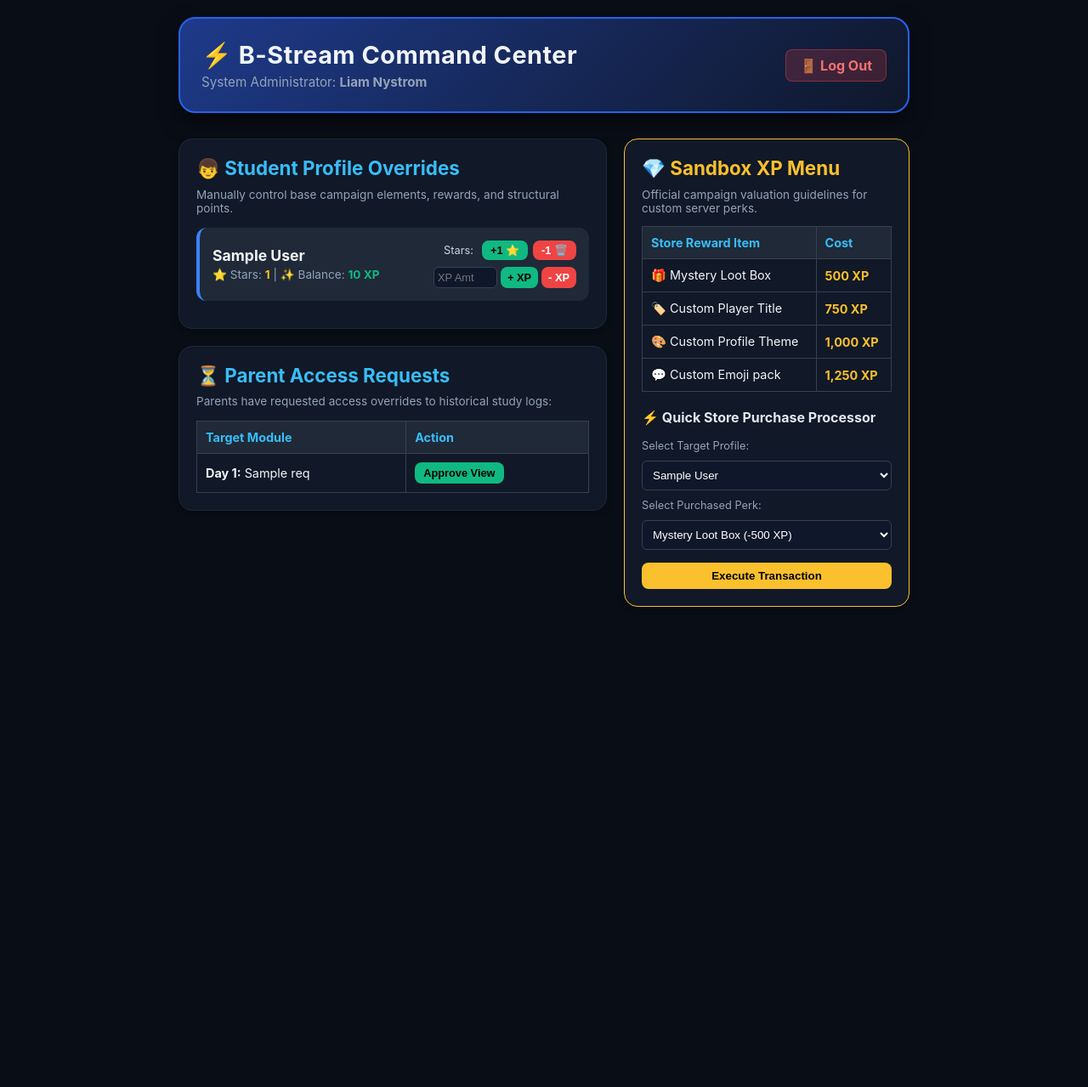
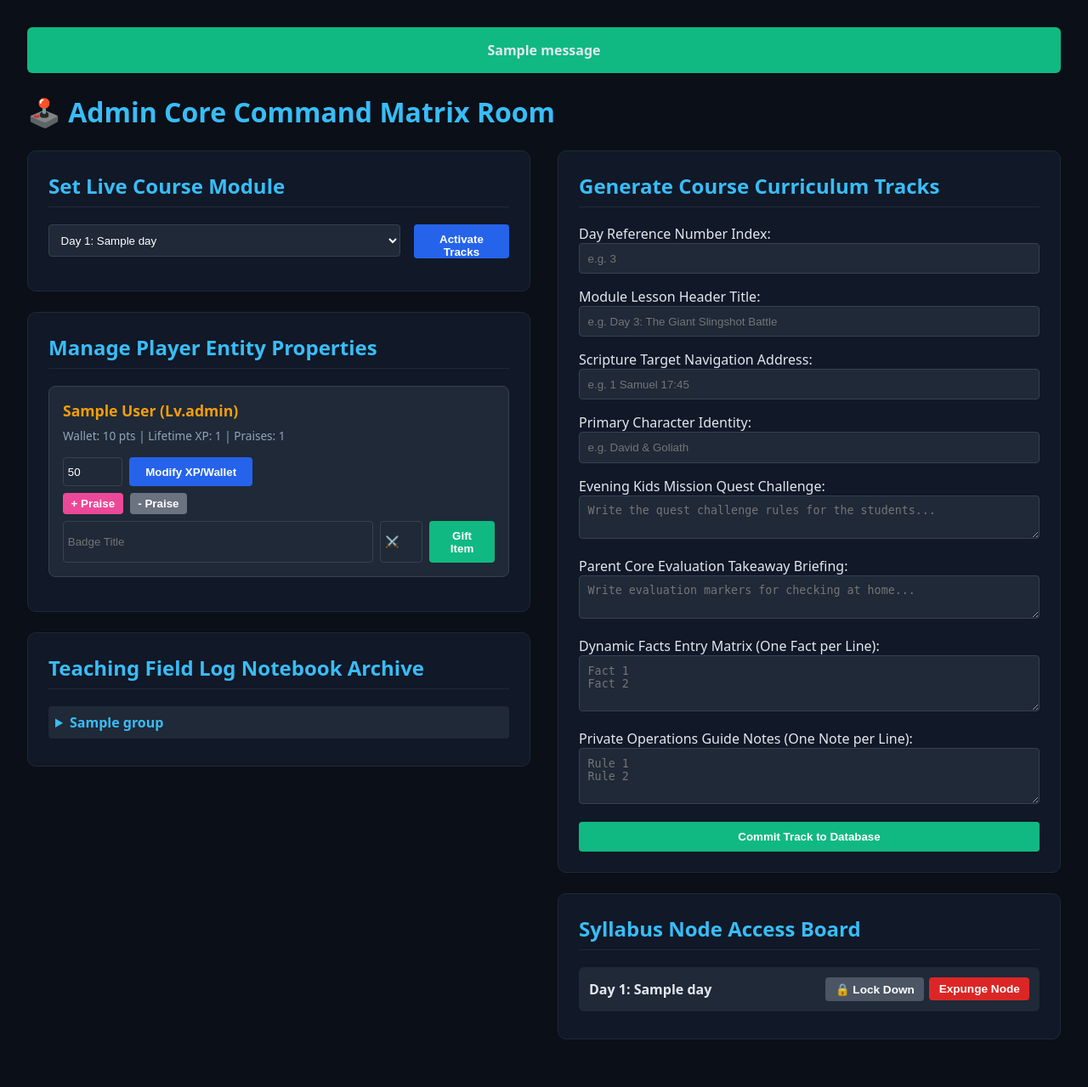
Before and after one commit to LiamN-Dev/bible_study_app, a Flask app: template templates/admin.html in a window 1280 px wide. Shown: the whole page at 85% size. Before the commit the page ends 714 px from the top, so only its background shows below. Run offline with Flask 3, Linux system fonts and the light colour scheme; the template is opened without the code that fills it: most values are stand-ins (such as "Sample title", 1, 10 or a date in 2020); one stand-in notice (Sample message) is shown.

Commit message:
Update admin.html

```diff
--- a/templates/admin.html
+++ b/templates/admin.html
@@ -3,164 +3,148 @@
 <head>
     <meta charset="UTF-8">
     <meta name="viewport" content="width=device-width, initial-scale=1.0">
-    <title>Liam's Operation Deck - Bible Study Admin</title>
+    <title>Admin Commander Terminal</title>
     <style>
-        * { box-sizing: border-box; }
-        body { font-family: -apple-system, sans-serif; background: #090d16; color: #f1f5f9; max-width: 900px; margin: 0 auto; padding: 20px; padding-bottom: 80px; }
-        .admin-banner { background: linear-gradient(135deg, #1e3a8a, #0f172a); border: 2px solid #2563eb; padding: 25px; border-radius: 20px; box-shadow: 0 10px 25px rgba(0,0,0,0.5); margin-bottom: 30px; display: flex; justify-content: space-between; align-items: center; }
-        .grid-layout { display: grid; grid-template-columns: 1fr; gap: 20px; }
-        @media(min-width: 768px) { .grid-layout { grid-template-columns: 1.2fr 0.8fr; } }
-        .deck-card { background: #111827; border: 1px solid #1f2937; padding: 20px; border-radius: 16px; box-shadow: 0 4px 6px rgba(0,0,0,0.2); margin-bottom: 20px; }
-        .student-row { display: flex; align-items: center; justify-content: space-between; padding: 15px; background: #1f2937; border-radius: 12px; margin-bottom: 12px; border-left: 4px solid #3b82f6; }
-        .btn-panel { display: flex; gap: 6px; }
-        button { font-weight: bold; padding: 8px 14px; border-radius: 8px; border: none; cursor: pointer; transition: background 0.1s; }
-        .btn-add { background: #10b981; color: #000; }
-        .btn-sub { background: #ef4444; color: #fff; }
-        .btn-neutral { background: #4b5563; color: #fff; }
-        input[type="number"], input[type="text"], select { background: #0f172a; border: 1px solid #374151; color: white; padding: 8px; border-radius: 6px; }
-        .economy-table { width: 100%; border-collapse: collapse; margin-top: 10px; font-size: 0.9rem; }
-        .economy-table th, .economy-table td { border: 1px solid #374151; padding: 10px; text-align: left; }
-        .economy-table th { background: #1f2937; color: #38bdf8; }
-        h2 { color: #38bdf8; font-size: 1.4rem; margin-top: 0; display: flex; align-items: center; gap: 8px; }
+        body { background: #0b0f17; color: #e2e8f0; font-family: system-ui, sans-serif; padding: 2rem; margin: 0; }
+        .layout { display: grid; grid-template-columns: 1fr 1fr; gap: 2rem; max-width: 1400px; margin: 0 auto; }
+        .card { background: #111827; border: 1px solid #1f2937; padding: 1.5rem; border-radius: 10px; margin-bottom: 1.5rem; }
+        h2 { color: #38bdf8; margin-top: 0; border-bottom: 1px solid #1f2937; padding-bottom: 0.5rem; }
+        input, textarea, select { width: 100%; padding: 0.6rem; background: #1f2937; border: 1px solid #374151; color: white; border-radius: 4px; box-sizing: border-box; margin-bottom: 1rem; }
+        button { background: #2563eb; color: white; border: none; padding: 0.6rem 1.2rem; border-radius: 4px; font-weight: bold; cursor: pointer; }
+        button:hover { background: #1d4ed8; }
+        .btn-danger { background: #dc2626; }
+        .btn-danger:hover { background: #b91c1c; }
+        .btn-lock { background: #4b5563; }
+        .btn-unlock { background: #d97706; }
+        .row-item { display: flex; justify-content: space-between; align-items: center; background: #1f2937; padding: 0.75rem; border-radius: 6px; margin-bottom: 0.5rem; }
+        .flash { background: #10b981; padding: 1rem; border-radius: 6px; margin-bottom: 1.5rem; text-align: center; font-weight: bold; }
     </style>
 </head>
 <body>
-
-    <div class="admin-banner">
-        <div>
-            <h1 style="margin: 0; font-size: 1.8rem; letter-spacing: 0.5px;">⚡ B-Stream Command Center</h1>
-            <p style="margin: 5px 0 0 0; color: #94a3b8; font-size: 0.95rem;">System Administrator: <strong>Liam Nystrom</strong></p>
-        </div>
-        <a href="/" style="background: rgba(239, 68, 68, 0.2); color: #f87171; text-decoration: none; padding: 8px 16px; border-radius: 8px; font-weight: bold; border: 1px solid rgba(239, 68, 68, 0.4);">🚪 Log Out</a>
+    <div style="max-width:1400px; margin: 0 auto 1.5rem auto;">
+        {% with messages = get_flashed_messages() %}
+            {% if messages %}
+                {% for msg in messages %}<div class="flash">{{ msg }}</div>{% endfor %}
+            {% endif %}
+        {% endwith %}
+        <h1 style="color: #38bdf8; margin:0;">🕹️ Admin Core Command Matrix Room</h1>
     </div>
 
-    <div class="grid-layout">
-        <!-- LEFT COLUMN: SYSTEM OPERATIONS -->
+    <div class="layout">
         <div>
-            <!-- STUDENT MODERATION PANEL -->
-            <div class="deck-card">
-                <h2>👦 Student Profile Overrides</h2>
-                <p style="color: #94a3b8; font-size: 0.85rem; margin-top: -10px; margin-bottom: 15px;">Manually control base campaign elements, rewards, and structural points.</p>
+            <div class="card">
+                <h2>Set Live Course Module</h2>
+                <form action="/admin/set_active_day" method="POST" style="display:flex; gap:1rem;">
+                    <select name="day_id">
+                        {% for d in days %}
+                            <option value="{{ d.id }}" {% if current_day_id == d.id %}selected{% endif %}>Day {{ d.day_number }}: {{ d.title }}</option>
+                        {% endfor %}
+                    </select>
+                    <button type="submit" style="height: 40px;">Activate Tracks</button>
+                </form>
+            </div>
 
+            <div class="card">
+                <h2>Manage Player Entity Properties</h2>
                 {% for p in profiles %}
-                <div class="student-row">
-                    <div>
-                        <strong style="font-size: 1.1rem;">{{ p['display_name'] }}</strong>
-                        <div style="font-size: 0.85rem; color: #94a3b8; margin-top: 4px;">
-                            ⭐ Stars: <span style="color: #fbbf24; font-weight: bold;">{{ p['praise_count'] }}</span> |
-                            ✨ Balance: <span style="color: #10b981; font-weight: bold;">{{ p['points'] }} XP</span>
-                        </div>
-                    </div>
+                    <div style="background:#1f2937; padding:1rem; border-radius:8px; margin-bottom:1rem; border:1px solid #374151;">
+                        <h4 style="margin:0 0 0.5rem 0; font-size:1.1rem; color:#f59e0b;">{{ p.display_name }} (Lv.{{ p.level }})</h4>
+                        <p style="margin:0 0 1rem 0; font-size:0.85rem; color:#94a3b8;">Wallet: {{ p.points }} pts | Lifetime XP: {{ p.total_xp }} | Praises: {{ p.praise_count }}</p>
 
-                    <div style="display: flex; flex-direction: column; gap: 8px; align-items: flex-end;">
-                        <!-- Parent Star Controls -->
-                        <div class="btn-panel">
-                            <span style="font-size: 0.8rem; align-self: center; margin-right: 4px; color: #cbd5e1;">Stars:</span>
-                            <form action="/admin/adjust_stars/{{ p['username'] }}/add" method="POST" style="margin:0;">
-                                <button type="submit" class="btn-add" style="padding: 4px 10px; font-size: 0.8rem;">+1 ⭐</button>
-                            </form>
-                            <form action="/admin/adjust_stars/{{ p['username'] }}/remove" method="POST" style="margin:0;">
-                                <button type="submit" class="btn-sub" style="padding: 4px 10px; font-size: 0.8rem;">-1 🗑️</button>
-                            </form>
+                        <form action="/admin/reward/{{ p.username }}" method="POST" style="display:inline-flex; gap:0.5rem; margin-bottom:0.5rem;">
+                            <input type="number" name="xp" value="50" style="width:70px; margin:0; padding:0.3rem;">
+                            <button type="submit">Modify XP/Wallet</button>
+                        </form>
+
+                        <div style="display:flex; gap:0.5rem; margin-bottom:0.5rem;">
+                            <form action="/admin/adjust_praise/{{ p.username }}/add" method="POST"><button type="submit" style="background:#ec4899; padding:0.3rem 0.6rem;">+ Praise</button></form>
+                            <form action="/admin/adjust_praise/{{ p.username }}/remove" method="POST"><button type="submit" style="background:#6b7280; padding:0.3rem 0.6rem;">- Praise</button></form>
                         </div>
 
-                        <!-- XP Direct Controls -->
-                        <form action="/admin/adjust_xp/{{ p['username'] }}" method="POST" style="margin:0; display:flex; gap:4px;">
-                            <input type="number" name="xp_amount" placeholder="XP Amt" style="width: 75px; font-size: 0.8rem; padding: 4px;" required>
-                            <button type="submit" name="action" value="add" class="btn-add" style="padding: 4px 8px; font-size: 0.8rem;">+ XP</button>
-                            <button type="submit" name="action" value="deduct" class="btn-sub" style="padding: 4px 8px; font-size: 0.8rem;">- XP</button>
+                        <form action="/admin/award_badge/{{ p.username }}" method="POST" style="display:flex; gap:0.5rem; margin:0;">
+                            <input type="text" name="badge_name" placeholder="Badge Title" style="margin:0; padding:0.3rem;" required>
+                            <input type="text" name="emoji" placeholder="⚔️" style="width:50px; margin:0; padding:0.3rem;" required>
+                            <button type="submit" style="background:#10b981;">Gift Item</button>
                         </form>
                     </div>
-                </div>
                 {% endfor %}
             </div>
 
-            <!-- PARENT ARCHIVE OVERRIDES -->
-            <div class="deck-card">
-                <h2>⏳ Parent Access Requests</h2>
-                {% if requests %}
-                    <p style="color: #94a3b8; font-size: 0.85rem; margin-top: -10px;">Parents have requested access overrides to historical study logs:</p>
-                    <table class="economy-table" style="margin-top: 15px;">
-                        <thead>
-                            <tr>
-                                <th>Target Module</th>
-                                <th>Action</th>
-                            </tr>
-                        </thead>
-                        <tbody>
-                            {% for req in requests %}
-                            <tr>
-                                <td><strong>Day {{ req['day_number'] }}:</strong> {{ req['title'] }}</td>
-                                <td>
-                                    <form action="/admin/approve_override/{{ req['id'] }}" method="POST" style="margin:0; display:inline-block;">
-                                        <button type="submit" class="btn-add" style="padding: 5px 10px; font-size: 0.8rem;">Approve View</button>
-                                    </form>
-                                </td>
-                            </tr>
-                            {% endfor %}
-                        </tbody>
-                    </table>
+            <div class="card">
+                <h2>Teaching Field Log Notebook Archive</h2>
+                {% if notes_by_day %}
+                    {% for d_id, group in notes_by_day.items() %}
+                        <details style="background:#1f2937; margin-bottom:0.5rem; padding:0.5rem; border-radius:4px;">
+                            <summary style="cursor:pointer; font-weight:bold; color:#38bdf8;">{{ group.title }}</summary>
+                            <ul style="margin: 0.5rem 0 0 0; padding-left: 1.25rem;">
+                                {% for item in group.items %}
+                                    <li style="font-size:0.95rem; margin-bottom:0.25rem;">{{ item }}</li>
+                                {% endfor %}
+                            </ul>
+                        </details>
+                    {% endfor %}
                 {% else %}
-                    <p style="color: #64748b; font-size: 0.9rem; font-style: italic; margin: 0;">No pending pipeline override requests found.</p>
+                    <p style="color:#6b7280;">No instruction log files populated into database schema engine.</p>
                 {% endif %}
             </div>
         </div>
 
-        <!-- RIGHT COLUMN: UPGRADED XP ECONOMY -->
         <div>
-            <div class="deck-card" style="border-color: #fbc02d;">
-                <h2 style="color: #fbc02d;">💎 Sandbox XP Menu</h2>
-                <p style="color: #94a3b8; font-size: 0.85rem; margin-top: -10px;">Official campaign valuation guidelines for custom server perks.</p>
+            <div class="card">
+                <h2>Generate Course Curriculum Tracks</h2>
+                <form action="/admin/add_day" method="POST">
+                    <label>Day Reference Number Index:</label>
+                    <input type="number" name="day_number" placeholder="e.g. 3" required>
 
-                <table class="economy-table">
-                    <thead>
-                        <tr>
-                            <th>Store Reward Item</th>
-                            <th>Cost</th>
-                        </tr>
-                    </thead>
-                    <tbody>
-                        <tr>
-                            <td>🎁 Mystery Loot Box</td>
-                            <td><strong style="color: #fbc02d;">500 XP</strong></td>
-                        </tr>
-                        <tr>
-                            <td>🏷️ Custom Player Title</td>
-                            <td><strong style="color: #fbc02d;">750 XP</strong></td>
-                        </tr>
-                        <tr>
-                            <td>🎨 Custom Profile Theme</td>
-                            <td><strong style="color: #fbc02d;">1,000 XP</strong></td>
-                        </tr>
-                        <tr>
-                            <td>💬 Custom Emoji pack</td>
-                            <td><strong style="color: #fbc02d;">1,250 XP</strong></td>
-                        </tr>
-                    </tbody>
-                </table>
+                    <label>Module Lesson Header Title:</label>
+                    <input type="text" name="title" placeholder="e.g. Day 3: The Giant Slingshot Battle" required>
 
-                <h3 style="margin-top: 20px; font-size: 1rem; color: #e2e8f0;">⚡ Quick Store Purchase Processor</h3>
-                <form action="/admin/process_purchase" method="POST" style="display: flex; flex-direction: column; gap: 10px; margin-top: 10px;">
-                    <label style="font-size: 0.8rem; color: #94a3b8;">Select Target Profile:</label>
-                    <select name="username" required>
-                        {% for p in profiles %}
-                            <option value="{{ p['username'] }}">{{ p['display_name'] }}</option>
-                        {% endfor %}
-                    </select>
+                    <label>Scripture Target Navigation Address:</label>
+                    <input type="text" name="verse" placeholder="e.g. 1 Samuel 17:45" required>
 
-                    <label style="font-size: 0.8rem; color: #94a3b8;">Select Purchased Perk:</label>
-                    <select name="reward_item" required>
-                        <option value="lootbox|500">Mystery Loot Box (-500 XP)</option>
-                        <option value="title|750">Custom Player Title (-750 XP)</option>
-                        <option value="theme|1000">Custom Profile Theme (-1000 XP)</option>
-                        <option value="emoji|1250">Custom Emoji Pack (-1250 XP)</option>
-                    </select>
+                    <label>Primary Character Identity:</label>
+                    <input type="text" name="character_name" placeholder="e.g. David & Goliath" required>
 
-                    <button type="submit" class="btn-add" style="background: #fbc02d; color: #000; margin-top: 5px;">Execute Transaction</button>
+                    <label>Evening Kids Mission Quest Challenge:</label>
+                    <textarea name="kids_mission" rows="2" placeholder="Write the quest challenge rules for the students..." required></textarea>
+
+                    <label>Parent Core Evaluation Takeaway Briefing:</label>
+                    <textarea name="parent_takeaway" rows="2" placeholder="Write evaluation markers for checking at home..."></textarea>
+
+                    <label>Dynamic Facts Entry Matrix (One Fact per Line):</label>
+                    <textarea name="facts" rows="3" placeholder="Fact 1&#10;Fact 2"></textarea>
+
+                    <label>Private Operations Guide Notes (One Note per Line):</label>
+                    <textarea name="notes" rows="3" placeholder="Rule 1&#10;Rule 2"></textarea>
+
+                    <button type="submit" style="width:100%; background:#10b981;">Commit Track to Database</button>
                 </form>
+            </div>
+
+            <div class="card">
+                <h2>Syllabus Node Access Board</h2>
+                {% for d in days %}
+                    <div class="row-item">
+                        <div style="max-width: 60%;">
+                            <strong>Day {{ d.day_number }}: {{ d.title }}</strong>
+                            {% if d.request_pending %}
+                                <div style="color:#f59e0b; font-size:0.8rem; font-weight:bold;">⚠️ ACCESS REQUEST INCOMING FROM PARENTS</div>
+                            {% endif %}
+                        </div>
+                        <div style="display:flex; gap:0.4rem;">
+                            {% if d.is_locked %}
+                                <form action="/unlock_day/{{ d.id }}" method="POST"><button type="submit" class="btn-unlock" style="padding:0.4rem 0.7rem; font-size:0.85rem;">🔓 Grant Unlock</button></form>
+                            {% else %}
+                                <form action="/lock_day/{{ d.id }}" method="POST"><button type="submit" class="btn-lock" style="padding:0.4rem 0.7rem; font-size:0.85rem;">🔒 Lock Down</button></form>
+                            {% endif %}
+                            <form action="/admin/delete_day/{{ d.id }}" method="POST" onsubmit="return confirm('Expunge this data node permanently? This cannot be undone.');">
+                                <button type="submit" class="btn-danger" style="padding:0.4rem 0.7rem; font-size:0.85rem;">Expunge Node</button>
+                            </form>
+                        </div>
+                    </div>
+                {% endfor %}
             </div>
         </div>
     </div>
-
 </body>
 </html>
```
